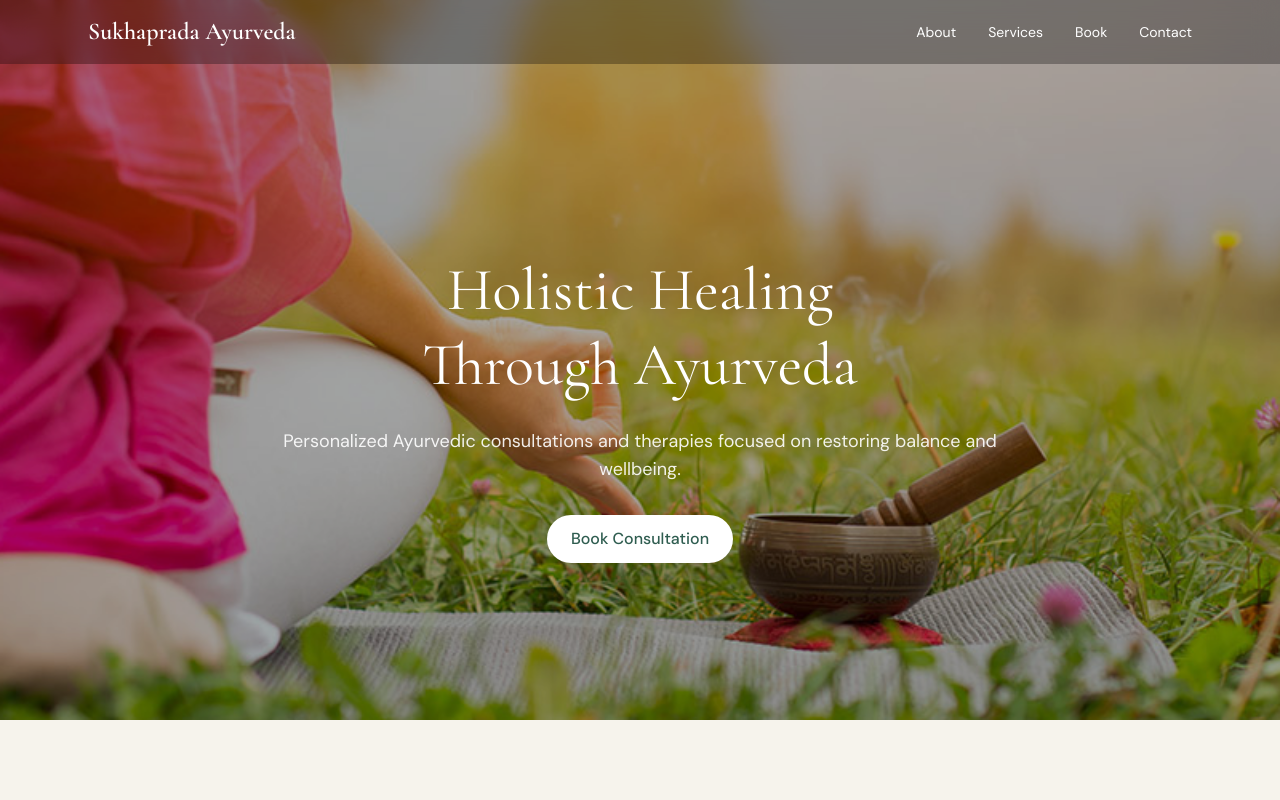
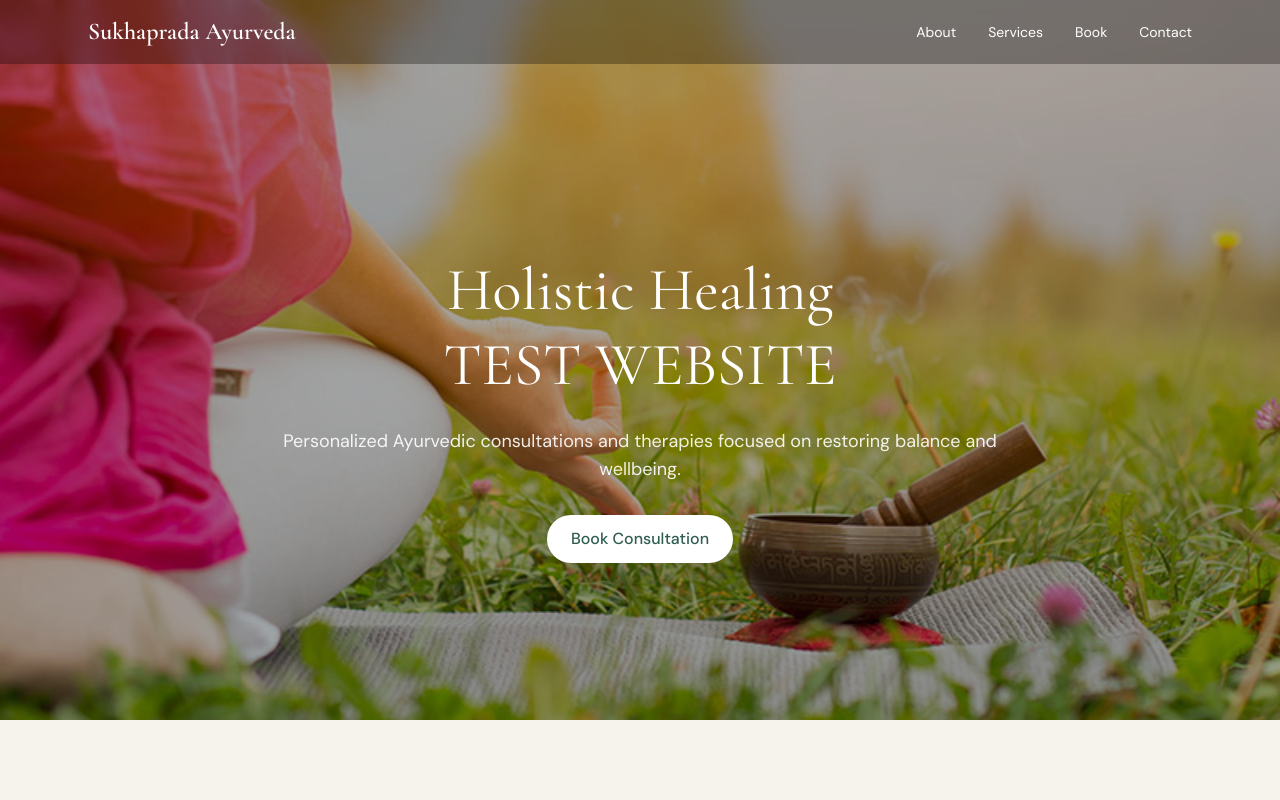
Before and after one commit to vardhantandle1207/sukhaprada-ayurveda, a Next.js app: page / in a window 1280 px wide. Shown: the top 800 px of the page. Built offline with nearby package versions, Linux system fonts and the light colour scheme.

Commit message:
test deploy

```diff
--- a/components/Hero.tsx
+++ b/components/Hero.tsx
@@ -14,7 +14,7 @@ export default function Hero() {
         <h1 className="text-4xl md:text-6xl mb-6 leading-tight">
           Holistic Healing
           <br />
-          Through Ayurveda
+          TEST WEBSITE
         </h1>
 
         <p className="text-lg opacity-90">
```
